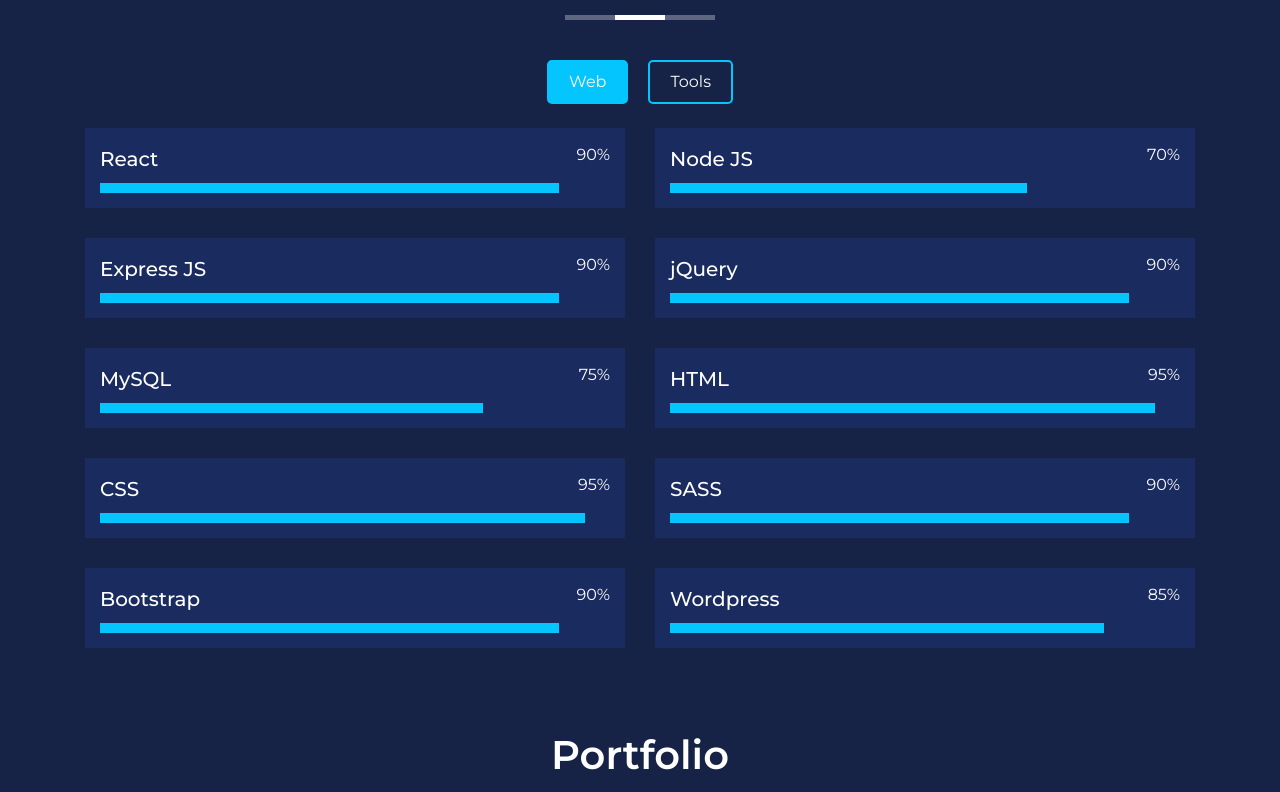
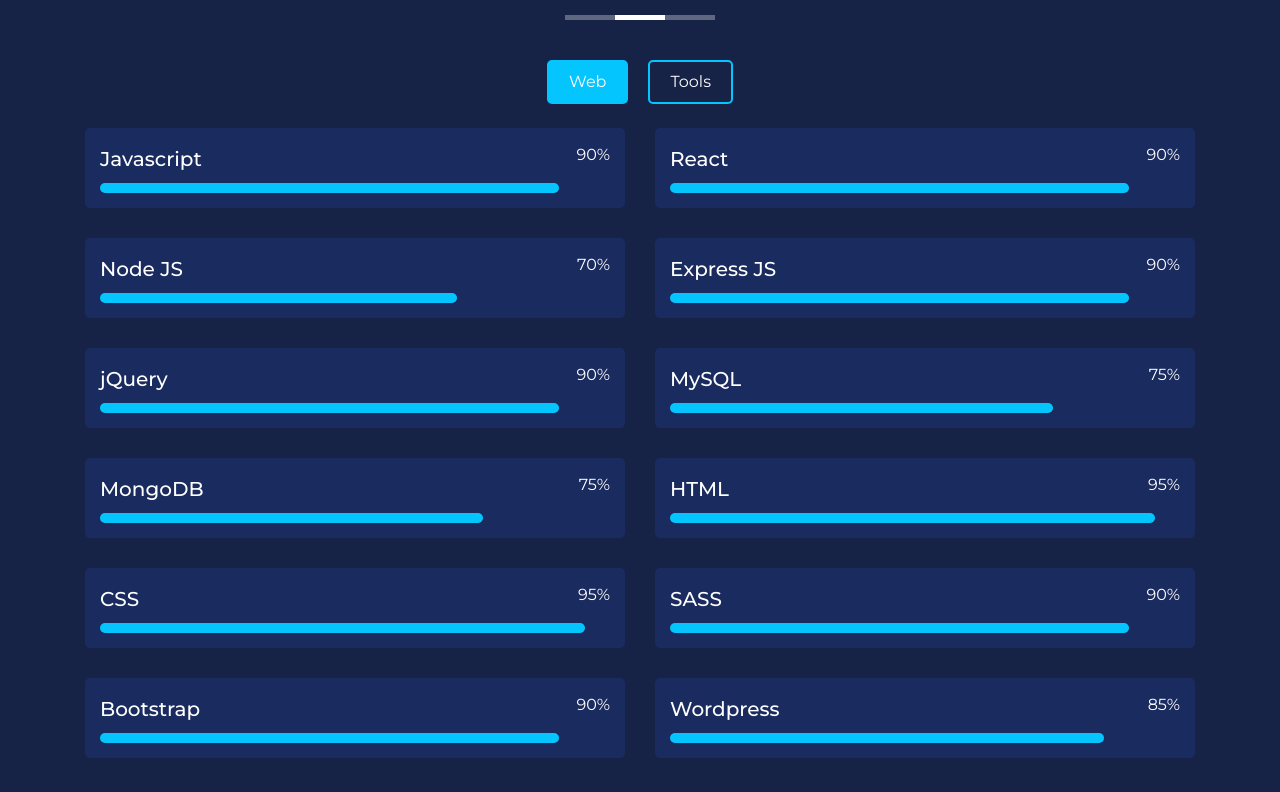
Before and after one commit to nazmulweb/Portfolio, a React (Create React App) app: page / in a window 1280 px wide. Shown: the part 1566-2358 px from the top of the page. Built offline with nearby package versions, Linux system fonts and the light colour scheme.

Commit message:
data updated

```diff
--- a/src/components/common/social.js
+++ b/src/components/common/social.js
@@ -7,17 +7,17 @@
         <React.Fragment>
             <ul className="social">
                 <li>
-                    <a href="www.github.com" target="_blank">
+                    <a href="https://github.com/nazmulweb" target="_blank">
                         <FaGithub />
                     </a>
                 </li>
                 <li>
-                    <a href="www.github.com" target="_blank">
+                    <a href="https://twitter.com/NazmulHasan5980" target="_blank">
                         <FaTwitter />
                     </a>
                 </li>
                 <li>
-                    <a href="www.github.com" target="_blank">
+                    <a href="https://www.linkedin.com/in/nazmul-hasan-125420105/" target="_blank">
                         <FaLinkedinIn />
                     </a>
                 </li>
--- a/src/components/skill.css
+++ b/src/components/skill.css
@@ -38,6 +38,11 @@
     margin: 15px;
     background: var(--theme-light-color);
     padding: 15px;
+    border-radius: 5px;
+    -webkit-border-radius: 5px;
+    -moz-border-radius: 5px;
+    -ms-border-radius: 5px;
+    -o-border-radius: 5px;
 }
 
 .skill-card:nth-child(odd){
@@ -65,6 +70,11 @@
 .progress-bar{
     background: var(--blue-color);
     height: 10px;
+    border-radius: 5px;
+    -webkit-border-radius: 5px;
+    -moz-border-radius: 5px;
+    -ms-border-radius: 5px;
+    -o-border-radius: 5px;
 }
 
 @media only screen and (max-width: 767px){
--- a/src/data/skill.js
+++ b/src/data/skill.js
@@ -1,10 +1,12 @@
 export const data = {
     Web:[
+        { name: "Javascript", percent: 90 },
         { name: "React", percent: 90 },
         { name: "Node JS", percent: 70 },
         { name: "Express JS", percent: 90 },
         { name: "jQuery", percent: 90 },
         { name: "MySQL", percent: 75 },
+        { name: "MongoDB", percent: 75 },
         { name: "HTML", percent: 95 },
         { name: "CSS", percent: 95 },
         { name: "SASS", percent: 90 },
@@ -12,11 +14,13 @@
         { name: "Wordpress", percent: 85 }
     ],
     Tools:[
-        { name: "Git", percent: 80 },
         { name: "Photoshop", percent: 95 },
         { name: "Illustrator", percent: 95 },
         { name: "Figma", percent: 85 },
         { name: "After Effect", percent: 80 },
-        { name: "Premiere Pro", percent: 80 }
+        { name: "Premiere Pro", percent: 80 },
+        { name: "Git", percent: 80 },
+        { name: "CLI", percent: 80 },
+        { name: "Trello", percent: 80 }
     ]
 }
--- a/src/data/works.js
+++ b/src/data/works.js
@@ -65,5 +65,14 @@
       source: "https://www.behance.net/nazmulweb",
       tools: ["Behance"],
     },
+    {
+      name: "Dribbble Portfolio",
+      image: require('../assets/img/dribbble.jpg'),
+      description:
+        "Please take a look my Dribbble shot",
+      demo: "https://dribbble.com/nazmulweb",
+      source: "https://dribbble.com/nazmulweb",
+      tools: ["Dribbble"],
+    }
   ],
 }
```
Also changed, not shown: src/assets/img/dribbble.jpg (added), 1 other file (tests, documents, lock files or other folders).
